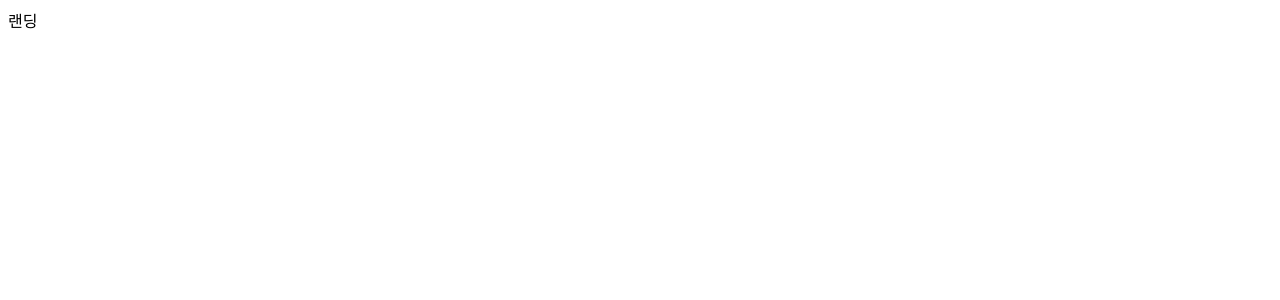
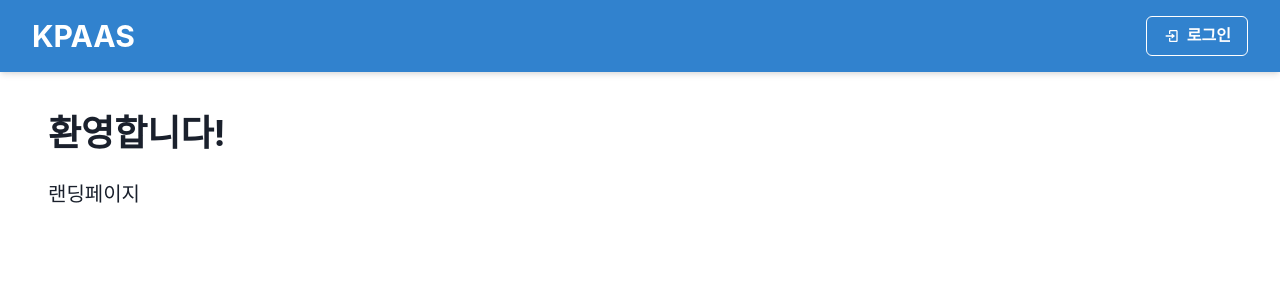
Before and after one commit to K-PaaS-SideKick/k-paas-front, a React (Create React App) app: page / in a window 1280 px wide. Shown: the top 300 px of the page. Built offline with nearby package versions, Linux system fonts and the light colour scheme.

Commit message:
Landing Page Front Bar

```diff
--- a/package.json
+++ b/package.json
@@ -3,14 +3,17 @@
   "version": "0.1.0",
   "private": true,
   "dependencies": {
+    "@chakra-ui/react": "^2.8.2",
     "@emotion/react": "^11.13.0",
     "@emotion/styled": "^11.13.0",
     "@mui/material": "^5.16.6",
     "@testing-library/jest-dom": "^5.14.1",
     "@testing-library/react": "^13.0.0",
     "@testing-library/user-event": "^13.2.1",
+    "framer-motion": "^11.3.24",
     "react": "^18.3.1",
     "react-dom": "^18.3.1",
+    "react-icons": "^5.2.1",
     "react-router-dom": "^6.26.0",
     "react-scripts": "5.0.1",
     "typescript": "^5.5.4",
--- a/src/Pages/lending/LendingContainer.tsx
+++ b/src/Pages/lending/LendingContainer.tsx
@@ -1,5 +1,93 @@
-const LendingContainer = () => {
-  return <div>랜딩</div>;
+import React, { useEffect, useState, useRef, useCallback } from "react";
+import { useNavigate } from "react-router-dom";
+import { useDisclosure } from "@chakra-ui/react";
+import LendingPresentation from "./LendingPresentation";
+
+
+const LendingContainer: React.FC = () => {
+  const navigate = useNavigate();
+  const {
+    isOpen: isLoginModalOpen,
+    onOpen: onLoginModalOpen,
+    onClose: onLoginModalClose,
+  } = useDisclosure();
+  const [id, setId] = useState<string>("");
+  const [inputValue, setInputValue] = useState("");
+  const [password, setPassword] = useState<string>("");
+  const [error, setError] = useState<string>("");
+  const [isLoggedIn, setisLoggedIn] = useState<boolean>(false);
+
+  const onLogin = async () => {
+    if (!id || !password) {
+      setError("아이디/패스워드를 입력해주세요");
+    } else {
+      setError("");
+      try {
+        /* API 호출 */
+        setisLoggedIn(true);
+        onLoginModalClose();
+        alert("로그인 성공");
+      } catch (error) {
+        console.error("API 호출 오류:", error);
+        setError("아이디와 패스워드를 다시 확인해주세요");
+      }
+    }
+  };
+
+  const onLogout = () => {
+    setisLoggedIn(false);
+  }
+
+  const handleInputChange = (event: React.ChangeEvent<HTMLInputElement>) => {
+    setInputValue(event.target.value);
+  };
+
+  const handleIdChange = (value: string) => {
+    setId(value);
+    if (error) {
+      setError("");
+    }
+  };
+
+  const handlePasswordChange = (value: string) => {
+    setPassword(value);
+    if (error) {
+      setError("");
+    }
+  };
+
+  useEffect(() => {
+    const handleKeyPress = (event: KeyboardEvent) => {
+      if (event.key === "Enter" && isLoginModalOpen) {
+        onLogin();
+      }
+    };
+
+    window.addEventListener("keydown", handleKeyPress);
+
+    return () => {
+      window.removeEventListener("keydown", handleKeyPress);
+    };
+  }, [isLoginModalOpen, id, password]);
+
+
+  return (
+    <LendingPresentation
+      onLogin={onLogin}
+      inputValue={inputValue}
+      onInputChange={handleInputChange}
+      isLoginModalOpen={isLoginModalOpen}
+      onLoginModalOpen={onLoginModalOpen}
+      onLoginModalClose={onLoginModalClose}
+      id={id}
+      setId={handleIdChange}
+      password={password}
+      setPassword={handlePasswordChange}
+      error={error}
+      isLoggedIn={isLoggedIn}
+      onLogout={onLogout}
+    />
+  );
 };
 
 export default LendingContainer;
--- /dev/null
+++ b/src/Pages/lending/LendingPresentation.tsx
@@ -0,0 +1,160 @@
+import React from "react";
+import {
+  Box,
+  Button,
+  Flex,
+  Heading,
+  Input,
+  VStack,
+  Text,
+  Modal,
+  ModalOverlay,
+  ModalContent,
+  ModalHeader,
+  ModalFooter,
+  ModalBody,
+  ModalCloseButton,
+  FormControl,
+  FormLabel,
+  FormErrorMessage,
+  useColorModeValue,
+  Icon,
+  Container,
+} from "@chakra-ui/react";
+import { TbLogout } from "react-icons/tb";
+import { BiLogIn } from "react-icons/bi";
+
+interface LendingPresentationProps {
+  onLogin: () => void;
+  inputValue: string;
+  onInputChange: (event: React.ChangeEvent<HTMLInputElement>) => void;
+  isLoginModalOpen: boolean;
+  onLoginModalOpen: () => void;
+  onLoginModalClose: () => void;
+  id: string;
+  setId: (value: string) => void;
+  password: string;
+  setPassword: (value: string) => void;
+  error: string;
+  isLoggedIn: boolean;
+  onLogout: () => void;
+}
+
+const LendingPresentation: React.FC<LendingPresentationProps> = (props) => {
+  const bgColor = useColorModeValue("blue.500", "blue.700");
+  const textColor = useColorModeValue("white", "gray.100");
+  const modalBg = useColorModeValue("white", "gray.800");
+  const inputBg = useColorModeValue("gray.100", "gray.700");
+
+  return (
+    <Box>
+      {/* Fixed Header */}
+      <Box
+        as="header"
+        position="fixed"
+        top={0}
+        left={0}
+        right={0}
+        zIndex={10}
+        bg={bgColor}
+        color={textColor}
+        boxShadow="md"
+      >
+        <Container maxW="container.xl">
+          <Flex
+            align="center"
+            justify="space-between"
+            wrap="wrap"
+            padding="1rem"
+          >
+            <Heading size="lg" fontWeight="bold">KPAAS</Heading>
+            {props.isLoggedIn ? (
+              <Button colorScheme="red" onClick={props.onLogout} leftIcon={<Icon as={TbLogout} />} variant="outline">
+                로그아웃
+              </Button>
+            ) : (
+              <Button colorScheme="white" onClick={props.onLoginModalOpen} leftIcon={<Icon as={BiLogIn} />} variant="outline">
+                로그인
+              </Button>
+            )}
+          </Flex>
+        </Container>
+      </Box>
+
+      {/* Main Content */}
+      <Container maxW="container.xl" pt="80px">
+        <Box flex={1} p={8}>
+          <Heading mb={6}>환영합니다!</Heading>
+          <Text fontSize="xl" mb={4}>
+            랜딩페이지
+          </Text>
+          {/* Add more content here */}
+        </Box>
+      </Container>
+
+      {/* Login Modal */}
+      <Modal
+        isOpen={props.isLoginModalOpen}
+        onClose={props.onLoginModalClose}
+        isCentered
+        motionPreset="slideInBottom"
+      >
+        <ModalOverlay bg="blackAlpha.300" backdropFilter="blur(10px)" />
+        <ModalContent
+          bg={modalBg}
+          borderRadius="lg"
+          boxShadow="xl"
+          p={6}
+          maxW="400px"
+        >
+          <ModalHeader fontSize="2xl" fontWeight="bold" textAlign="center">로그인</ModalHeader>
+          <ModalCloseButton size="lg" />
+          <ModalBody>
+            <VStack spacing={6}>
+              <FormControl isInvalid={!!props.error}>
+                <FormLabel fontWeight="medium">아이디</FormLabel>
+                <Input
+                  value={props.id}
+                  onChange={(e) => props.setId(e.target.value)}
+                  placeholder="아이디를 입력하세요"
+                  size="lg"
+                  bg={inputBg}
+                  borderRadius="md"
+                />
+              </FormControl>
+              <FormControl isInvalid={!!props.error}>
+                <FormLabel fontWeight="medium">비밀번호</FormLabel>
+                <Input
+                  type="password"
+                  value={props.password}
+                  onChange={(e) => props.setPassword(e.target.value)}
+                  placeholder="비밀번호를 입력하세요"
+                  size="lg"
+                  bg={inputBg}
+                  borderRadius="md"
+                />
+                <FormErrorMessage>{props.error}</FormErrorMessage>
+              </FormControl>
+            </VStack>
+          </ModalBody>
+          <ModalFooter>
+            <Button
+              colorScheme="blue"
+              w="100%"
+              onClick={props.onLogin}
+              size="lg"
+              fontWeight="bold"
+              borderRadius="md"
+              _hover={{ transform: "translateY(-2px)", boxShadow: "lg" }}
+              transition="all 0.2s"
+            >
+              로그인
+            </Button>
+          </ModalFooter>
+        </ModalContent>
+      </Modal>
+    </Box>
+  );
+};
+
+export default LendingPresentation;
--- a/src/index.tsx
+++ b/src/index.tsx
@@ -2,6 +2,7 @@ import React from "react";
 import ReactDOM from "react-dom/client";
 import { BrowserRouter } from "react-router-dom";
 import App from "./App";
+import { ChakraProvider } from '@chakra-ui/react'
 
 const root = ReactDOM.createRoot(
   document.getElementById("root") as HTMLElement
@@ -9,7 +10,9 @@ const root = ReactDOM.createRoot(
 root.render(
   <React.StrictMode>
     <BrowserRouter>
+    <ChakraProvider>
       <App />
+    </ChakraProvider>
     </BrowserRouter>
   </React.StrictMode>
 );
```
Also changed, not shown: 1 other file (tests, documents, lock files or other folders).
